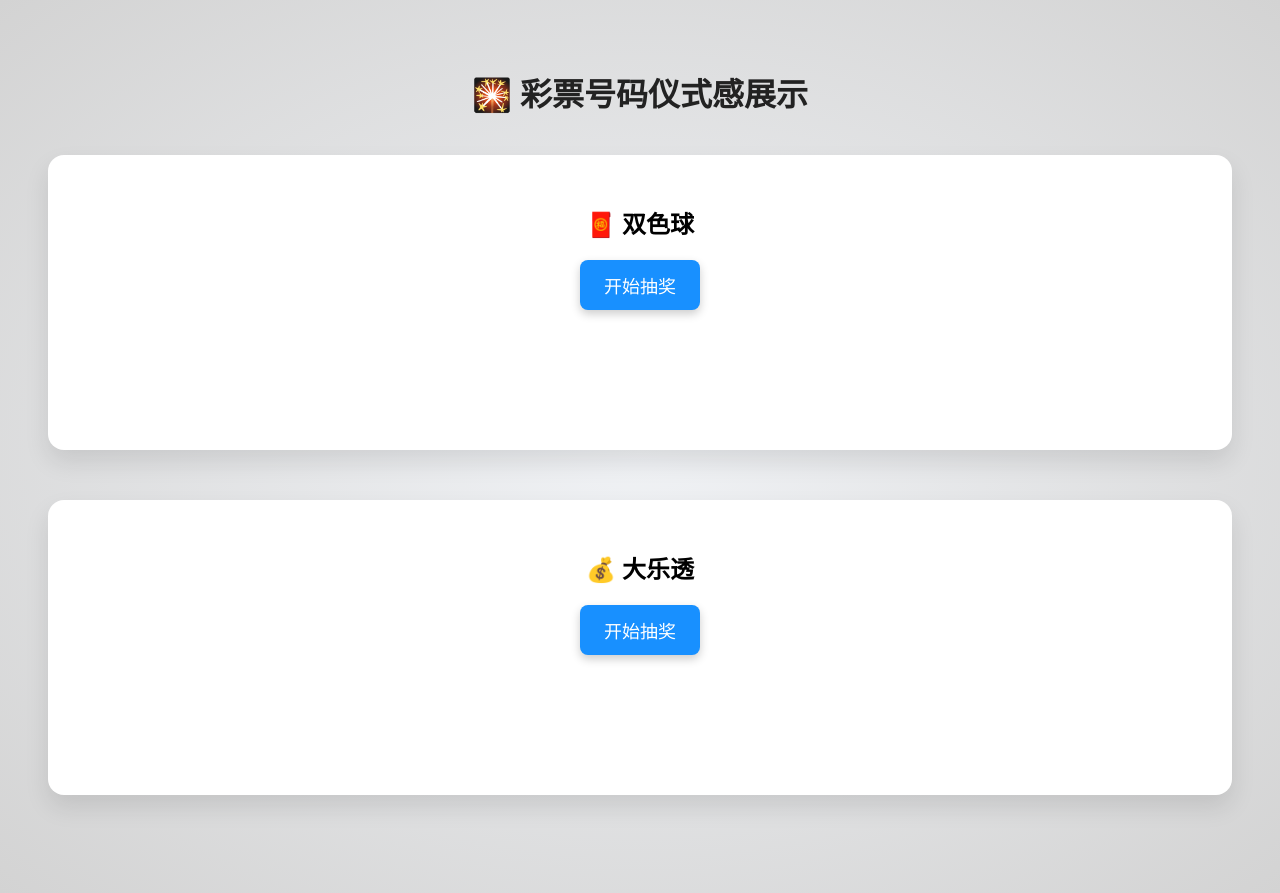
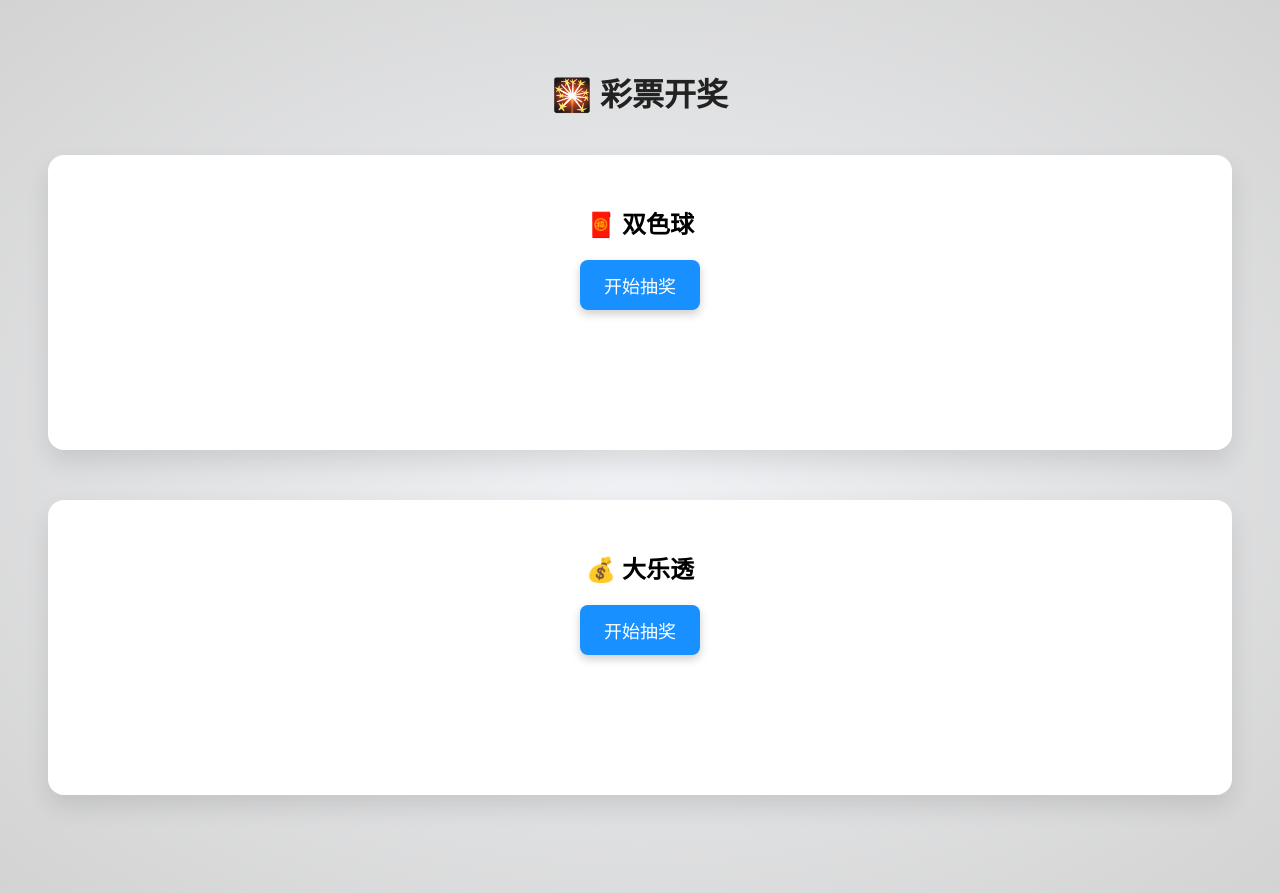
Before and after one commit to MingGH/lottery-glory, a plain HTML site: page index.html in a window 1280 px wide. Drawn offline with nearby package versions, Linux system fonts and the light colour scheme.

Commit message:
update title

```diff
--- a/index.html
+++ b/index.html
@@ -110,7 +110,7 @@
 </head>
 <body>
 
-<h1>🎇 彩票号码仪式感展示</h1>
+<h1>🎇 彩票开奖</h1>
 
 <!-- 双色球 -->
 <div class="section">
```
